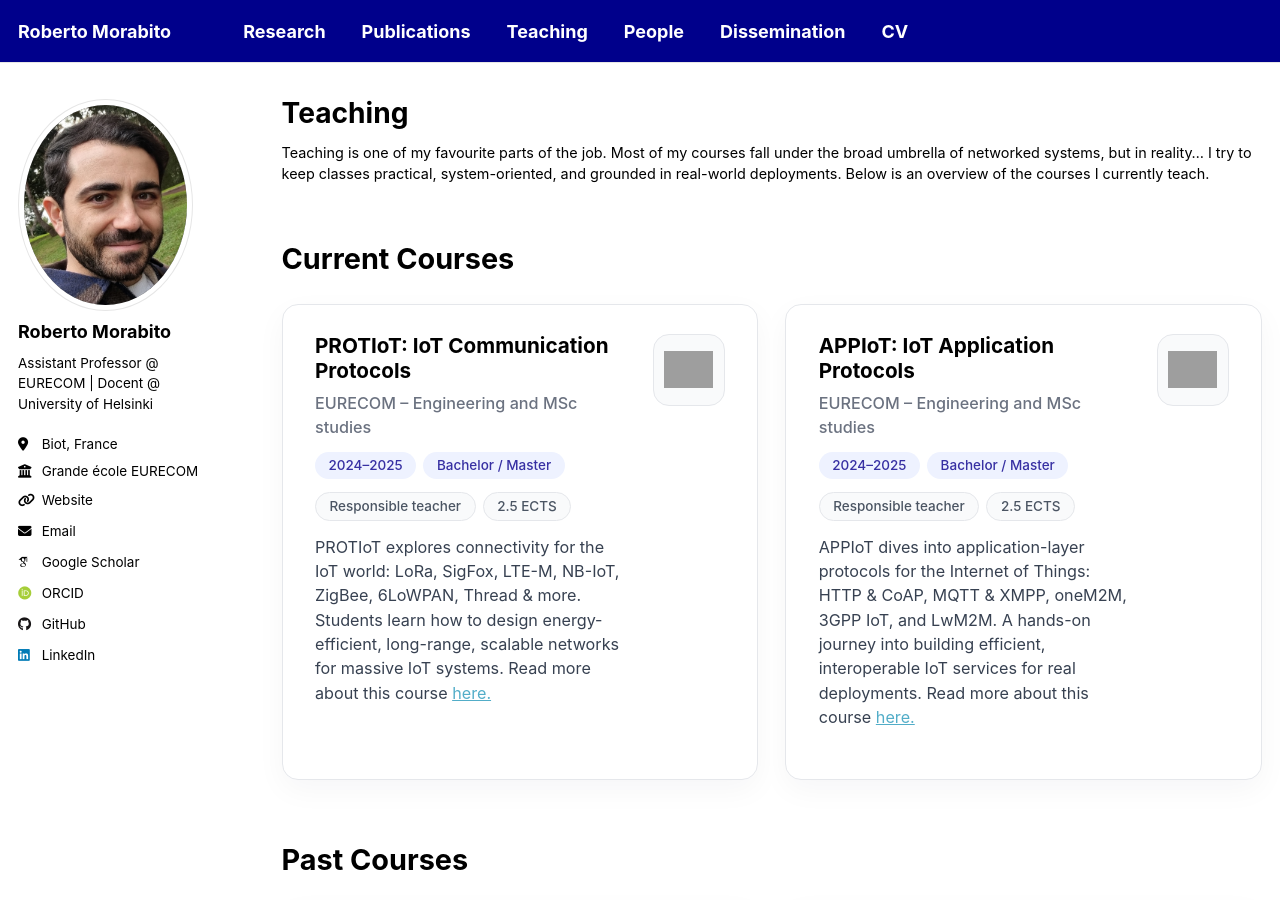
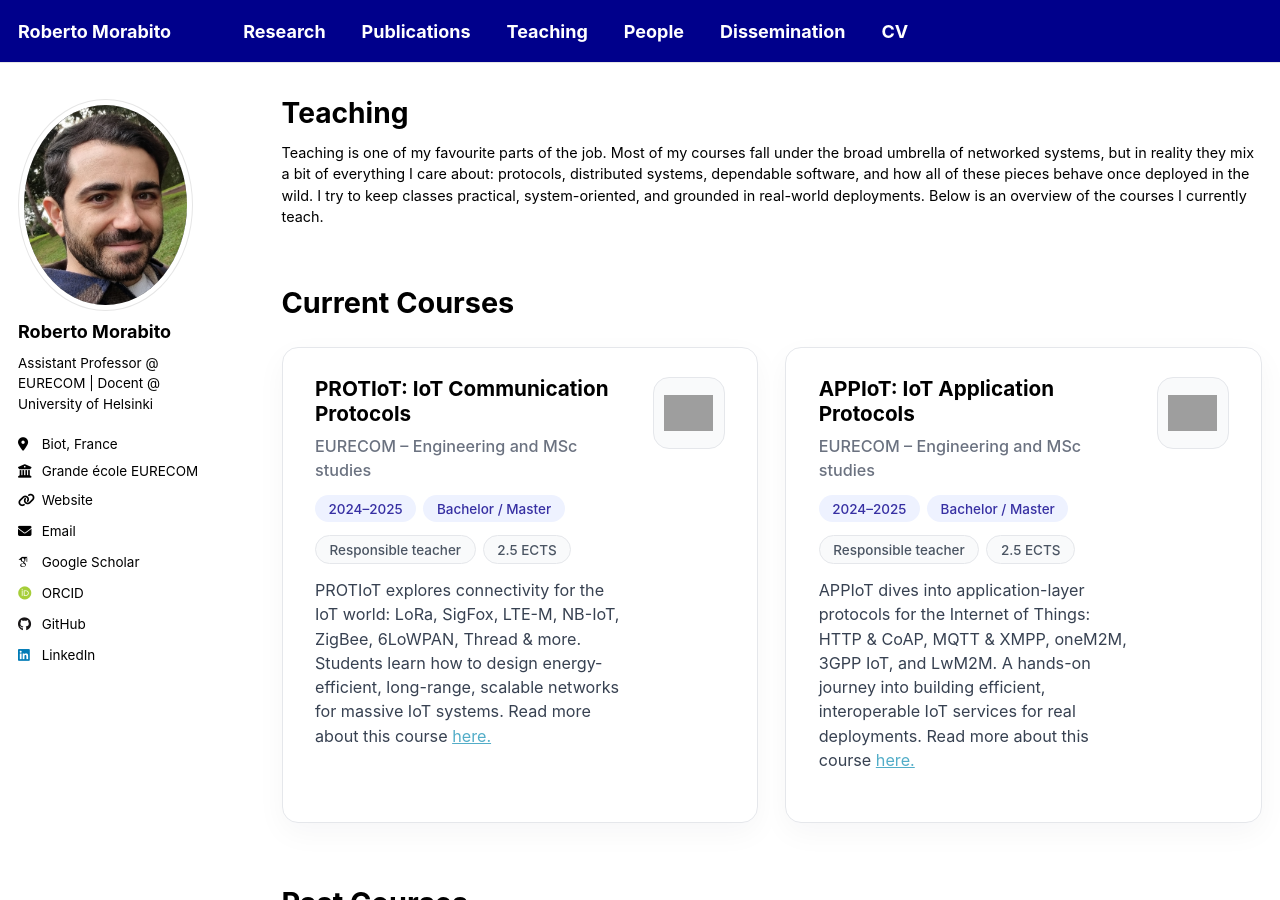
Before and after one commit to robertmora/robertmora.github.io, a Jekyll site: the page built from _pages/teaching.html, in a window 1280 px wide and 900 px high. Built offline with Jekyll 4.4.1, drawn with Linux system fonts in a browser that asks for light colours; some web fonts are replaced; a script that is not in the unit is left out; grey boxes are pictures that could not be loaded.

Commit message:
Update teaching.html

```diff
--- a/_pages/teaching.html
+++ b/_pages/teaching.html
@@ -133,7 +133,7 @@ author_profile: true
 <section class="teaching-section">
 
 <p class="teaching-intro">
-  Teaching is one of my favourite parts of the job. Most of my courses fall under the broad umbrella of networked systems, but in reality…
+  Teaching is one of my favourite parts of the job. Most of my courses fall under the broad umbrella of networked systems, but in reality they mix a bit of everything I care about: protocols, distributed systems, dependable software, and how all of these pieces behave once deployed in the wild.
   I try to keep classes practical, system-oriented, and grounded in real-world deployments. Below is an overview of the courses I currently teach.
 </p>
 
```
